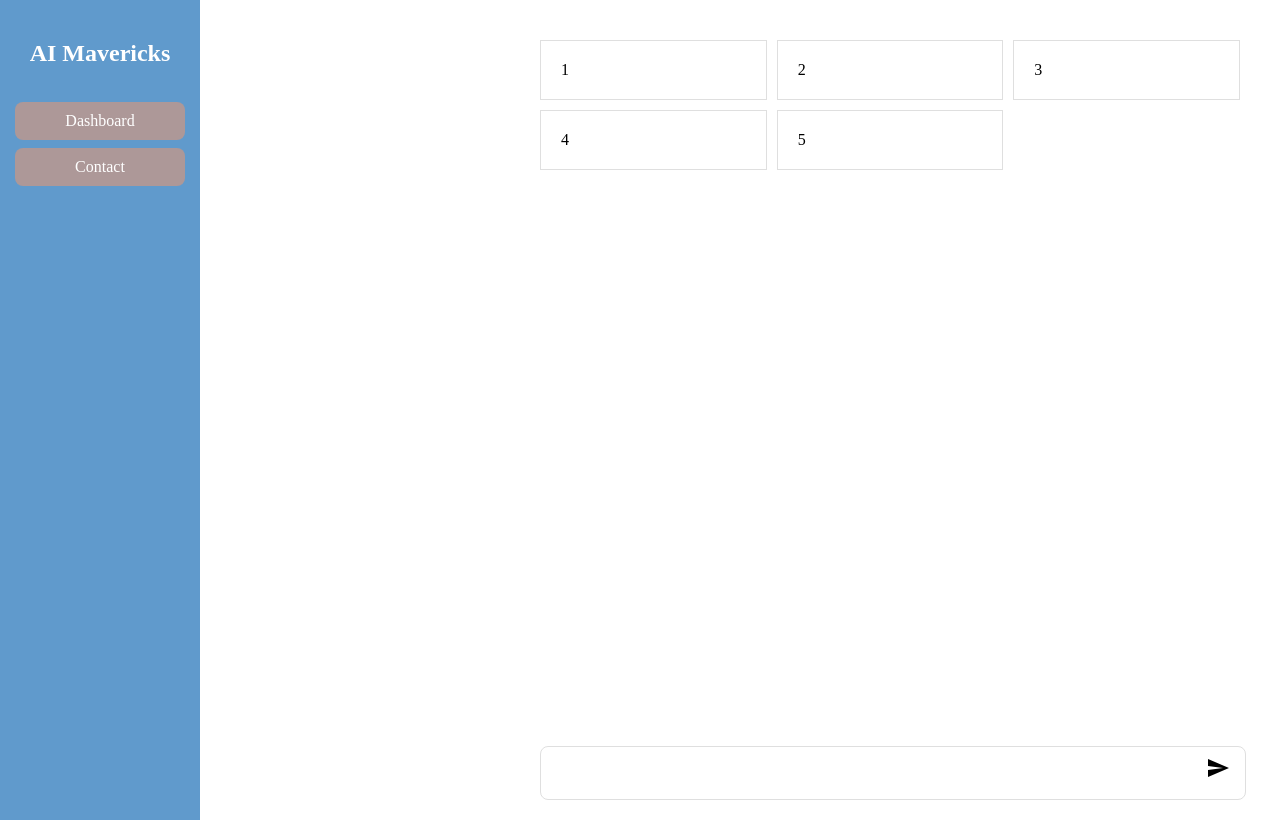
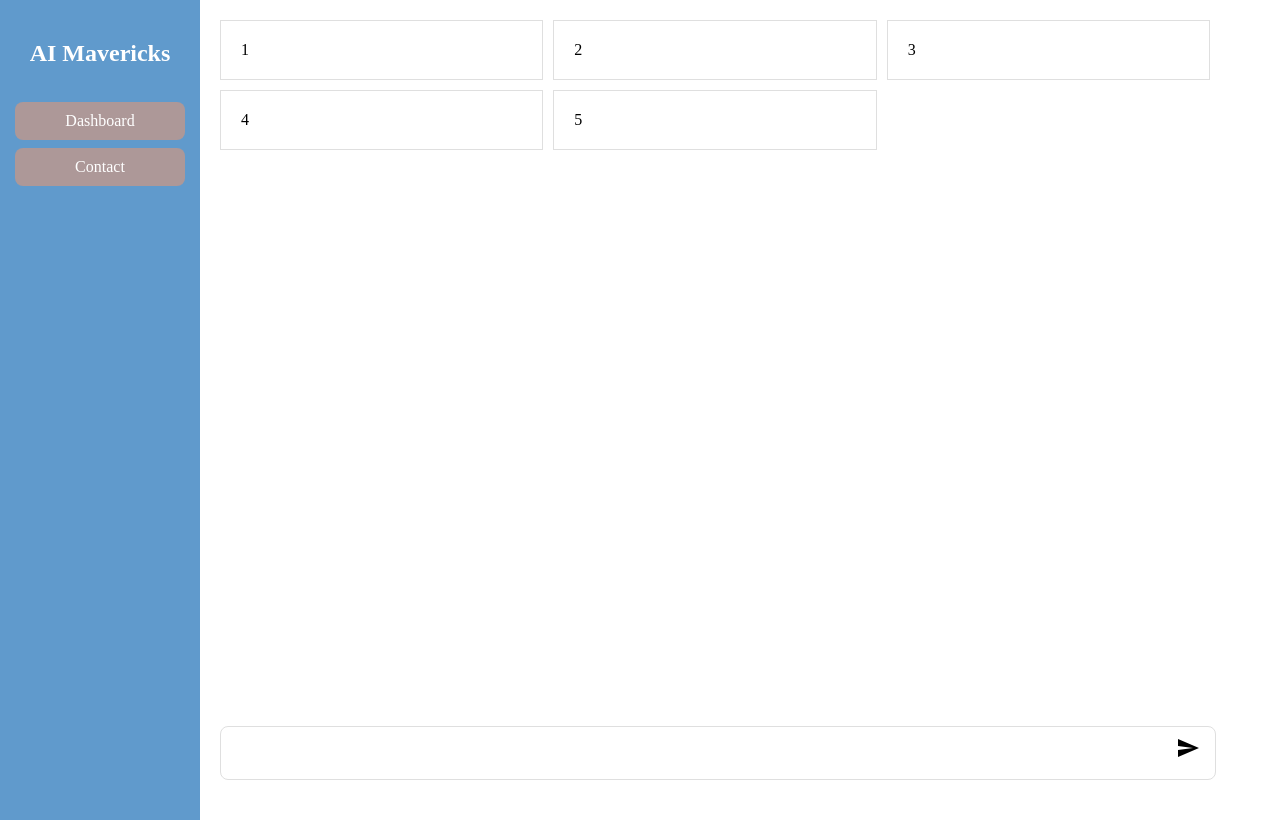
Before and after one commit to Roylouis123/hackathon, a React (Vite) app: page / in a window 1280 px wide. After the commit the page ends 800 px from the top, so only its background shows below. Built offline with nearby package versions, Linux system fonts and the light colour scheme.

Commit message:
layout final fix

```diff
--- a/src/App.css
+++ b/src/App.css
@@ -1,7 +1,3 @@
 .App {
-    display: flex;
-  }
-
-  .content {
-    padding: 20px;
-  }
+  display: flex;
+}
--- a/src/App.jsx
+++ b/src/App.jsx
@@ -15,6 +15,7 @@ function App() {
           <Routes>
             <Route path="/contact" element={<Contact />} />
             <Route path="/" element={<Dashboard />} />
+            <Route path="/dashboard" element={<Dashboard />} />
           </Routes>
         </div>
       </div>
--- a/src/Components/Designs/Designs.css
+++ b/src/Components/Designs/Designs.css
@@ -1,8 +1,7 @@
 .design-wrapper {
-  width: calc(100% - 250px);
+  width: 100%;
   display: flex;
   flex-direction: column;
-  margin-left: 250px;
   padding: 20px;
   justify-content: space-between;
 }
--- a/src/Components/Sidebar/Sidebar.css
+++ b/src/Components/Sidebar/Sidebar.css
@@ -46,8 +46,8 @@
 }
 
 .content {
-  margin-left: 250px;
-  padding: 20px;
+  margin-left: 200px;
+  height: 100%;
   width: calc(100% - 250px);
   transition: margin-left 0.3s;
 }
```
